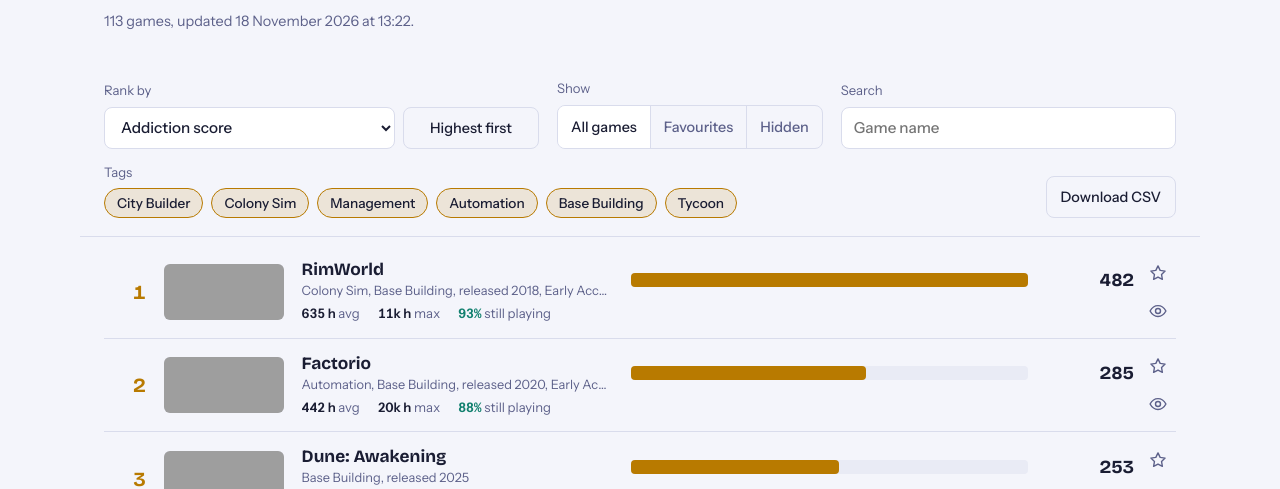
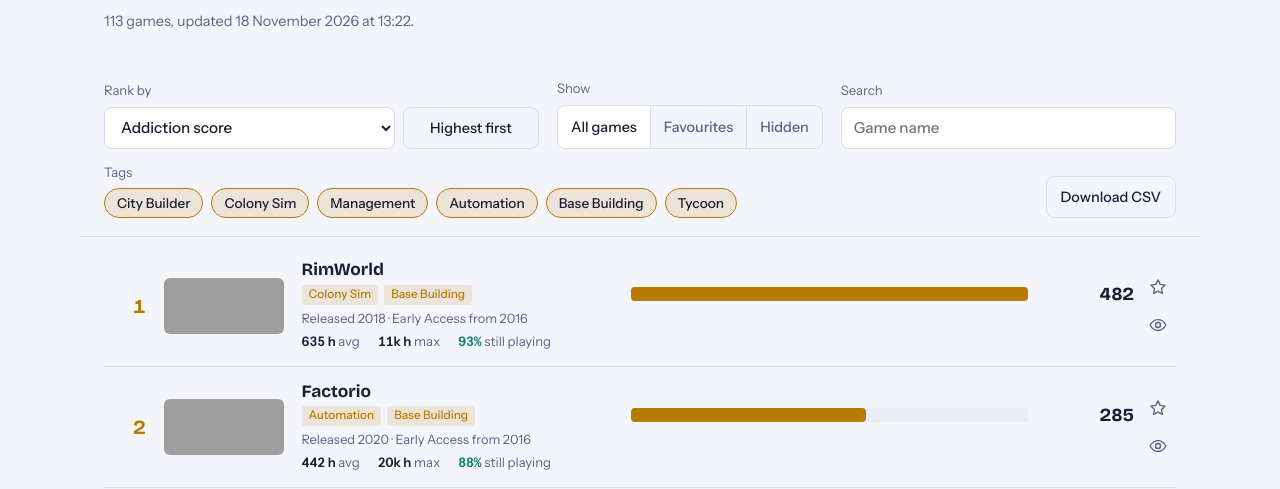
Before and after one commit to MarcoJHB/steam-addiction-tracker, a plain HTML site: page docs/index.html in a window 1280 px wide. Shown: the part 331-820 px from the top of the page. Drawn offline with nearby package versions, Linux system fonts and the light colour scheme; grey boxes are pictures that could not be loaded.

Commit message:
Read 1,000 reviews per game, add Survival genre, clickable tag chips
- reviews_per_game 500 -> 1000
- New Survival genre: Open World Survival Craft or Survival in a game's top 5 tags; Battle Royale added to excluded genres
- Each row shows its genres as chips in Steam tag order; clicking one shows only that genre (click again to show all)
- Release / Early Access line wraps instead of being cut off

Co-Authored-By: Claude Opus 5.5 <noreply@anthropic.com>
Claude-Session: https://claude.ai/code/session_01Vh8LcDMkeZCKMS4v7v7gD9

```diff
--- a/docs/app.js
+++ b/docs/app.js
@@ -33,6 +33,25 @@
     search: $("search"), tags: $("tags"), csv: $("csv"), tpl: $("rowTpl"), show: $("show"),
     favCount: $("favCount"), hiddenCount: $("hiddenCount"),
   };
+
+  const tagButtons = new Map();
+
+  // Clicking a game's tag shows only that tag; clicking it again turns every tag back on.
+  function soloTag(t) {
+    const all = state.data.tags;
+    const alreadySolo = all.every(x => x === t ? !state.off.has(x) : state.off.has(x));
+    state.off = alreadySolo ? new Set() : new Set(all.filter(x => x !== t));
+    for (const [name, b] of tagButtons) b.setAttribute("aria-pressed", String(!state.off.has(name)));
+    render();
+    els.tags.scrollIntoView({ behavior: "smooth", block: "nearest" });
+  }
+
+  // The site's genres for a game, in the order they appear in its own Steam tags.
+  function orderedTags(g) {
+    const pos = t => { const i = (g.steam_tags || []).indexOf(t); return i < 0 ? 99 : i; };
+    return g.tags.filter(t => t !== "Extra").map((t, i) => [t, pos(t), i])
+      .sort((a, b) => a[1] - b[1] || a[2] - b[2]).map(x => x[0]);
+  }
 
   const state = { data: null, history: null, metric: "score", asc: false, q: "", off: new Set(), show: "all", open: new Set() };
 
@@ -84,6 +103,7 @@
 
     for (const t of d.tags) {
       const b = document.createElement("button");
+      tagButtons.set(t, b);
       b.type = "button";
       b.className = "tag";
       b.textContent = t;
@@ -165,12 +185,28 @@
 
     const relYear = g.release_date ? g.release_date.slice(0, 4) : null;
     const eaYear = earlyAccessYear(g);
-    const sub = [g.tags.join(", "),
-      relYear ? `released ${relYear}` : null,
+    const subEl = li.querySelector(".sub");
+    for (const t of orderedTags(g)) {
+      const chip = document.createElement("span");
+      chip.className = "chip";
+      chip.textContent = t;
+      chip.setAttribute("role", "button");
+      chip.tabIndex = 0;
+      chip.title = `Show only ${t} games`;
+      const go = e => { e.stopPropagation(); e.preventDefault(); soloTag(t); };
+      chip.addEventListener("click", go);
+      chip.addEventListener("keydown", e => { if (e.key === "Enter" || e.key === " ") go(e); });
+      subEl.append(chip);
+    }
+    const info = [relYear ? `Released ${relYear}` : null,
       eaYear ? `Early Access from ${eaYear}` : null,
-      g.stale ? "yesterday's data" : null].filter(Boolean).join(", ");
-    li.querySelector(".sub").textContent = sub;
-    if (g.stale) li.querySelector(".sub").classList.add("stale");
+      g.stale ? "yesterday's data" : null].filter(Boolean).join(" · ");
+    if (info) {
+      const span = document.createElement("span");
+      span.className = "sub-info" + (g.stale ? " stale" : "");
+      span.textContent = info;
+      subEl.append(span);
+    }
 
     const v = valueOf(g, m);
     const barWrap = li.querySelector(".bar-wrap");
--- a/docs/index.html
+++ b/docs/index.html
@@ -19,7 +19,7 @@
 
   <header class="top">
     <h1>Which games eat the most hours?</h1>
-    <p class="lede">Every day this page reads the latest <span id="reviewCount">500</span> Steam reviews for the best-selling
+    <p class="lede">Every day this page reads the latest <span id="reviewCount">1,000</span> Steam reviews for the best-selling
       city builders, colony sims, management, automation, base-building and tycoon games, and ranks them by how long
       those reviewers have actually played.</p>
     <p class="meta" id="meta">Loading the latest numbers…</p>
--- a/docs/style.css
+++ b/docs/style.css
@@ -199,7 +199,18 @@ main { padding-top: 8px; padding-bottom: 48px; }
 
 .title { grid-area: title; min-width: 0; }
 .name { display: block; font: 700 1.08rem/1.25 var(--display); white-space: nowrap; overflow: hidden; text-overflow: ellipsis; }
-.sub { display: block; font-size: .8rem; color: var(--muted); white-space: nowrap; overflow: hidden; text-overflow: ellipsis; }
+.sub { display: flex; flex-wrap: wrap; align-items: center; gap: 4px 6px; margin-top: 4px; font-size: .8rem; color: var(--muted); }
+.chip {
+  font: 500 .74rem/1 var(--body);
+  color: var(--amber);
+  background: var(--amber-soft);
+  border-radius: 3px;
+  padding: 4px 7px;
+  white-space: nowrap;
+  cursor: pointer;
+}
+.chip:hover, .chip:focus-visible { color: var(--bg); background: var(--amber); outline: none; }
+.sub-info { min-width: 0; }
 
 .bar-wrap { grid-area: bar; position: relative; height: 14px; background: var(--bg-sunk); border-radius: 4px; }
 .bar { position: absolute; inset: 0 auto 0 0; background: var(--amber); border-radius: 4px; }
```
Also changed, not shown: config.json (+20 -2 lines), 1 other file.
